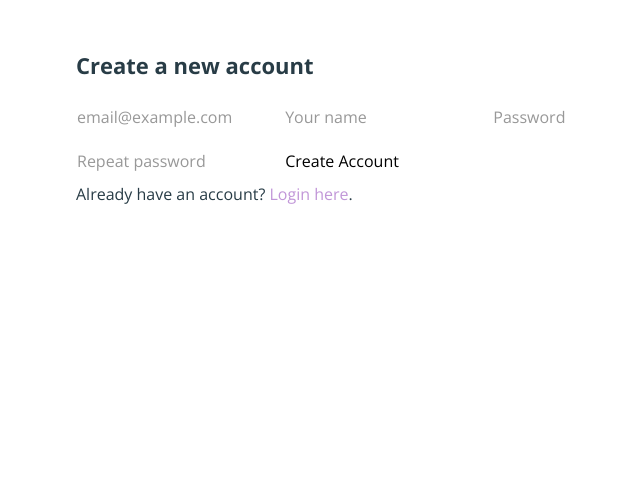
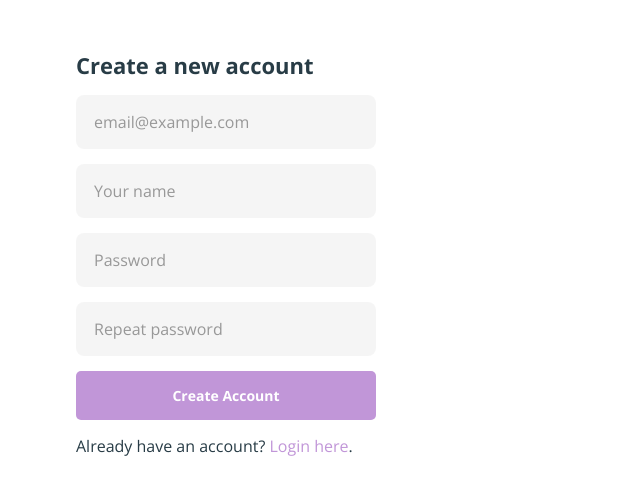
Before and after one commit to malikpiara/cuiff, a Flask app: page /signup in a window 1280 px wide. Shown: the top 495 px of the page, without its empty margins (204-844 px from the left). Run offline with Flask 2, Linux system fonts and the light colour scheme.

Commit message:
Started working on the frontend for the sign in and sign up pages.

```diff
--- a/application/forms.py
+++ b/application/forms.py
@@ -70,7 +70,7 @@ class ChangePasswordReal(FlaskForm):
 
 
 class UserSettings(FlaskForm):
-    name = StringField("Name", validators=[DataRequired()])
+    name = StringField(label="Display name", validators=[DataRequired()])
     email_address = EmailField("Email", validators=[DataRequired(), Email()])
     password_field = StringField("Password")
     save = SubmitField("Save")
--- a/application/static/css/styles.css
+++ b/application/static/css/styles.css
@@ -111,12 +111,26 @@ label {
 }
 
 input {
+  padding: 15px 17px;
+  background-color: rgba(0, 0, 0, 0.04);
+  border-radius: 8px;
+  outline: none;
+  border: 1px solid transparent;
+  font-size: 16px;
+}
+
+.block input {
+  display: block;
+}
+
+.mb15 input {
+  margin-bottom: 15px;
+  width: 300px;
+}
+
+.settings-field {
   padding: 10px 0px;
-  outline: none;
-  border-radius: 8px;
-  border: 1px solid transparent;
   background-color: transparent;
-  font-size: 16px;
 }
 
 textarea,
@@ -131,6 +145,16 @@ input:disabled {
 
 h2.section {
   margin: 0 0 15px;
+}
+
+.primary {
+  background-color: #c196d8;
+  color: #ffffff;
+  border-radius: 5px;
+  font-size: 14px;
+  border: none;
+  font-weight: 700;
+  cursor: pointer;
 }
 
 .form-btn {
--- a/application/templates/home.html
+++ b/application/templates/home.html
@@ -10,7 +10,7 @@
             {{ form.hidden_tag() }}
             {{ form.entry_input(class="form_textarea",
                                 placeholder="Your answer...") }}
-            {{ form.post(class="form_submit") }}
+            {{ form.post(class="primary form_submit") }}
             </form>
 
         </section>
--- a/application/templates/login.html
+++ b/application/templates/login.html
@@ -13,11 +13,11 @@
 <body>
     <main class="main">
         <h1>Log in</h1>
-        <form method="post">
+        <form class="block mb15" method="post">
             {{ form.hidden_tag() }}
             {{ form.email_address(placeholder="Your email") }}
             {{ form.password(placeholder="Password") }}
-            {{ form.submit() }}
+            {{ form.submit(class="primary") }}
         </form>
         <p>
             Don't have an account yet? <a href="{{ url_for('main.signup') }}">Sign up here</a>.
--- a/application/templates/settings.html
+++ b/application/templates/settings.html
@@ -12,7 +12,7 @@
                 <form class="settings-form" method="POST">
                     {{ change_name.hidden_tag() }}
                     {{ change_name.name.label }}
-                    {{ change_name.name(id="name-field", value=user_information["name"], placeholder="Name", disabled=True) }}
+                    {{ change_name.name(class="settings-field", id="name-field", value=user_information["name"], placeholder="Name", disabled=True) }}
                     <button class="form-btn" id="edit-name-button" type="button">Edit</button>
                     <button class="form-btn" id="cancel-name-button" type="button">Cancel</button>
                     {{ change_name.save(class="form-btn", id="save-name-button") }}
@@ -21,7 +21,7 @@
                 <form class="settings-form" method="POST">
                     {{ change_email.hidden_tag() }}
                     {{ change_email.email_address.label }}
-                    {{ change_email.email_address(id="email-field", value=email, placeholder="Email address", disabled=True) }}
+                    {{ change_email.email_address(class="settings-field", id="email-field", value=email, placeholder="Email address", disabled=True) }}
                     <button class="form-btn" id="edit-email-button" type="button">Edit</button>
                     <button class="form-btn" id="cancel-email-button" type="button">Cancel</button>
                     {{ change_email.save(class="form-btn", id="save-email-button") }}
@@ -30,7 +30,7 @@
                 <form class="settings-form">
                     {{ change_password.hidden_tag() }}
                     {{ change_password.password_field.label }}
-                    {{ change_password.password_field(id="password-field", placeholder="••••••••", type="text", disabled=True) }}
+                    {{ change_password.password_field(class="settings-field", id="password-field", placeholder="••••••••", type="text", disabled=True) }}
                     <button class="form-btn" id="edit-password-button" type="button">Change</button>
                 </form>
             </div>
--- a/application/templates/signup.html
+++ b/application/templates/signup.html
@@ -16,13 +16,13 @@
         {% for message in get_flashed_messages() %}
             {{ message }}
         {% endfor %}
-        <form method="post">
+        <form class="block mb15" method="post">
             {{ form.hidden_tag() }}
-            {{ form.email_address(placeholder="email@example.com") }}
-            {{ form.name(placeholder="Your name") }}
-            {{ form.password(placeholder="Password") }}
+            {{ form.email_address(placeholder="email@example.com", autocomplete="off") }}
+            {{ form.name(placeholder="Your name", autocomplete="off") }}
+            {{ form.password(placeholder="Password", autocomplete="off") }}
             {{ form.password2(placeholder="Repeat password") }}
-            {{ form.submit() }}
+            {{ form.submit(class="primary") }}
         </form>
         <p>
             Already have an account? <a href="{{ url_for('main.login') }}">Login here</a>.
```
